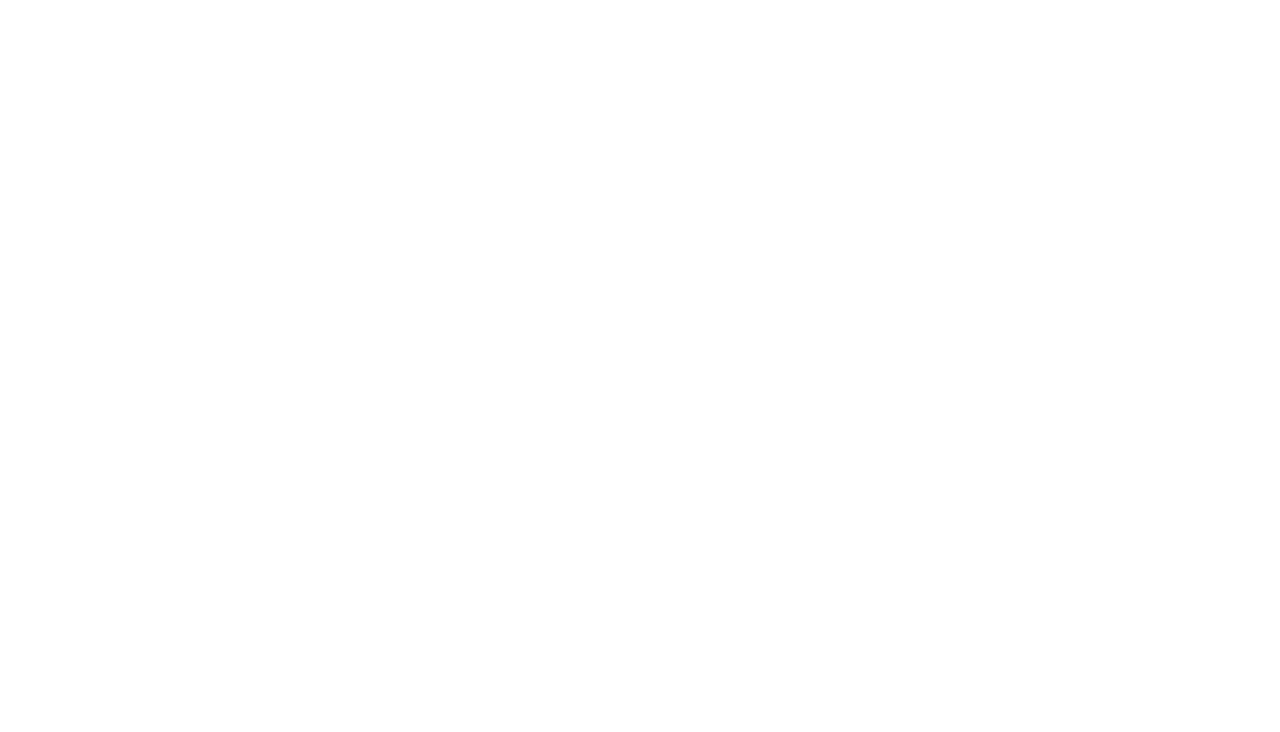
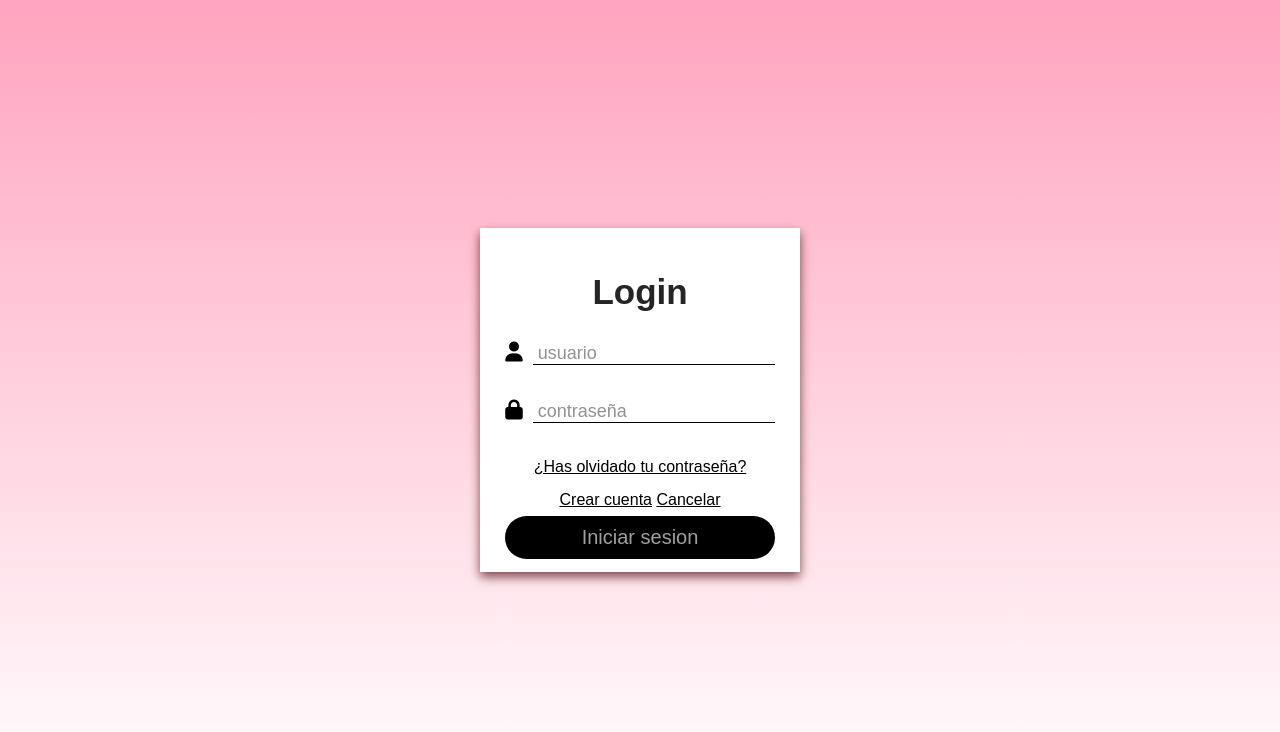
Before and after one commit to JeanCarlosSantacruz/navbar-reponsive, a React (Create React App) app: page /IniciarSesion in a window 1280 px wide. Before the commit this address had no page. Shown: the top 732 px of the page. Built offline with nearby package versions, Linux system fonts and the light colour scheme.

Commit message:
Login completo

```diff
--- a/public/index.html
+++ b/public/index.html
@@ -3,6 +3,7 @@
   <head>
     <meta charset="utf-8" />
     <link rel="icon" href="%PUBLIC_URL%/soccerIcon.ico" />
+    <script src="https://kit.fontawesome.com/e510775656.js" crossorigin="anonymous"></script>
     <meta name="viewport" content="width=device-width, initial-scale=1" />
     <meta name="theme-color" content="#000000" />
     <title>SoccerOne</title>
--- a/src/App.css
+++ b/src/App.css
@@ -1,17 +1,9 @@
 .App {
   position: relative;
   text-align: center;
-  width:100% !important;
-  background-color: whitesmoke;
-  background-image: url("./components/background-footer.svg");
+  background-color: gray;
 }
 
-
-@media (prefers-reduced-motion: no-preference) {
-  .App-logo {
-    animation: App-logo-spin infinite 20s linear;
-  }
-}
 
 .App-header {
   background-color: #282c34;
@@ -32,7 +24,7 @@
 .soccer{
   position: relative;
   top: 20px;
-  left: -550px;
+  left:-150px;
   font-family: 'Poppins',sans-serif;
   font-style: italic;
   font-weight: bold;
@@ -44,7 +36,7 @@
 .one{
   position: relative;
   top: -162px;
-  left: -226px;
+  left: 170px;
   font-family: 'Poppins',sans-serif;
   font-style: italic;
   font-weight: lighter;
--- a/src/App.js
+++ b/src/App.js
@@ -1,6 +1,5 @@
 import './App.css';
 import Navbar from './components/Navbar/Navbar';
-import Navbar2 from './components/Navbar/Navbar';
 import Buttonini from './components/ButtonIni/Buttonini';
 
 
--- /dev/null
+++ b/src/components/IniciarSesion/IniciarSesion.css
@@ -0,0 +1,80 @@
+.Login{
+  margin: 0;
+  padding: 0;
+  box-sizing: border-box;
+  font-family: sans-serif;
+  display: flex;
+  align-items: center;
+  justify-content: center;
+  min-height: 100vh;
+  background: rgb(255,255,255);
+  background: linear-gradient(0deg, rgba(255,255,255,1) 0%, rgba(255,60,120,0.4654236694677871) 100%);
+}
+
+form {
+  display: flex;
+  flex-direction: column;
+  background: #fff;
+  text-align: center;
+  padding: 20px 25px;
+  box-shadow: 0 5px 10px rgba(71, 3, 6, 0.7);
+}
+
+form .title {
+  color: #252525;
+  font-size: 35px;
+  font-weight: 800;
+  margin-bottom: 30px;
+}
+
+form label {
+  margin-bottom: 35px;
+}
+
+form label .fa-solid {
+  font-size: 20px;
+  color: black;
+  margin-right: 10px;
+}
+
+form label input {
+  outline: none;
+  border: none;
+  color: #252525;
+  border-bottom: solid 1px #000000;
+  padding: 0 5px;
+  font-size: 18px;
+}
+
+form label input::placeholder {
+  color: rgba(37, 37, 37, 0.5);
+}
+
+
+form .link {
+  color:black;
+  margin-bottom: 15px;
+  transition: .2s;
+}
+
+form .link:hover {
+  font-size: 17px;
+}
+
+form button {
+  position: relative;
+  top: 7px;
+  color: #a0a0a0;
+  border: none;
+  background: black;
+  padding: 10px 15px;
+  cursor: pointer;
+  font-size: 20px;
+  border-radius: 25px;
+  transition: 0.2s;
+}
+
+form button:hover{
+  color:white;
+  font-size: 22px;
+}
--- /dev/null
+++ b/src/components/IniciarSesion/IniciarSesion.js
@@ -0,0 +1,27 @@
+import Navbar from '../Navbar/Navbar';
+import './IniciarSesion.css'
+
+
+function IniciarSesion(){
+  return<div className='Login'>
+    <form action="">
+      <h1 class='title'>Login</h1>
+      <label>
+        <i class="fa-solid fa-user"></i>
+        <input placeholder="usuario"type="text" id="usuario"></input>
+      </label>
+      <label>
+        <i class="fa-solid fa-lock"></i>
+        <input placeholder="contraseña" type="contraseña" id="contraseña"></input>
+      </label>
+      <a href='#' class="link">¿Has olvidado tu contraseña?</a>
+      <div >
+        <a href='/' class="link">Crear cuenta</a>  <a href='/' class="link">Cancelar</a>
+      </div>
+      <button id="button" >Iniciar sesion</button>
+    </form>
+  </div>
+}
+
+
+export default IniciarSesion;
--- /dev/null
+++ b/src/components/Selecciones/Selecciones.js
@@ -0,0 +1,15 @@
+import Navbar from '../Navbar/Navbar';
+import './Selecciones.css'
+
+function Selecciones(){
+  return<div>
+    <Navbar/>
+    <h1>Bienvenido a las Selecciones</h1>
+    <form action="/">
+      <button className="Boton">Home</button>
+    </form>
+  </div>
+}
+
+
+export default Selecciones;
--- /dev/null
+++ b/src/components/Torneos/Torneos.js
@@ -0,0 +1,15 @@
+import Navbar from '../Navbar/Navbar';
+import './Torneos.css'
+
+function Torneos(){
+  return<div>
+    <Navbar/>
+    <h1>Bienvenido a las Torneos</h1>
+    <form action="/">
+      <button className="Boton">Home</button>
+    </form>
+  </div>
+}
+
+
+export default Torneos;
--- a/src/index.js
+++ b/src/index.js
@@ -5,6 +5,9 @@
 import About from './components/About';
 import QuienesSomos from './components/QuienesSomos';
 import Ligas from './components/Ligas/Ligas';
+import IniciarSesion from './components/IniciarSesion/IniciarSesion';
+import Selecciones from './components/Selecciones/Selecciones';
+import Torneos from './components/Torneos/Torneos';
 import {Routes, Route, BrowserRouter} from "react-router-dom";
 
 const root = ReactDOM.createRoot(document.getElementById('root'));
@@ -16,6 +19,10 @@
         <Route path="/About" element={<About />}/>
         <Route path="/QuienesSomos" element={<QuienesSomos/>}/>
         <Route path="/Ligas" element={<Ligas/>}/>
+        <Route path="/Torneos" element={<Torneos/>}/>
+        <Route path="/Selecciones" element={<Selecciones/>}/>
+        <Route path="/IniciarSesion" element={<IniciarSesion/>}/>
+
       </Routes>
     </BrowserRouter>
   </React.StrictMode>
```
Also changed, not shown: src/components/Footer/Footer..js (added, +51 -0 lines), src/components/Footer/Footer.css (added, +93 -0 lines), src/components/Footer/background-footer.svg (added), src/components/Selecciones/Selecciones.css (added), src/components/Torneos/Torneos.css (added).
